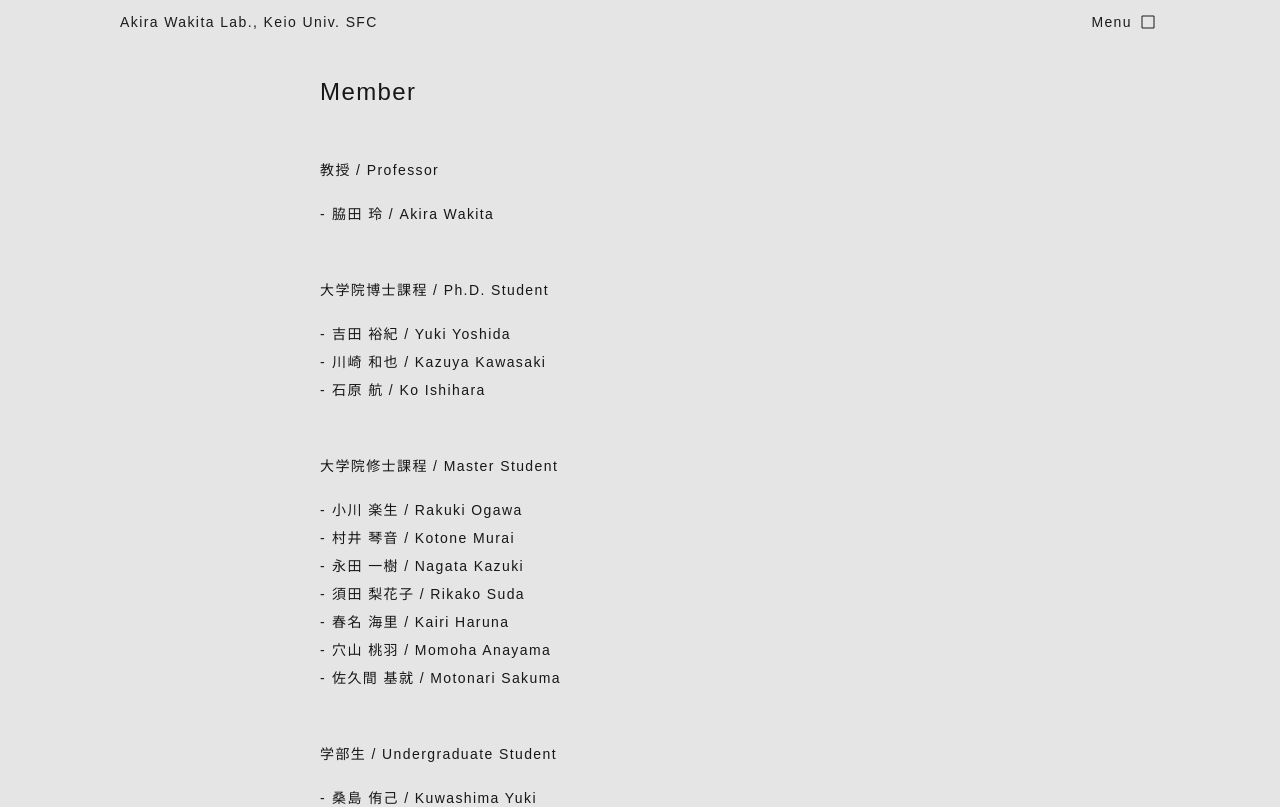
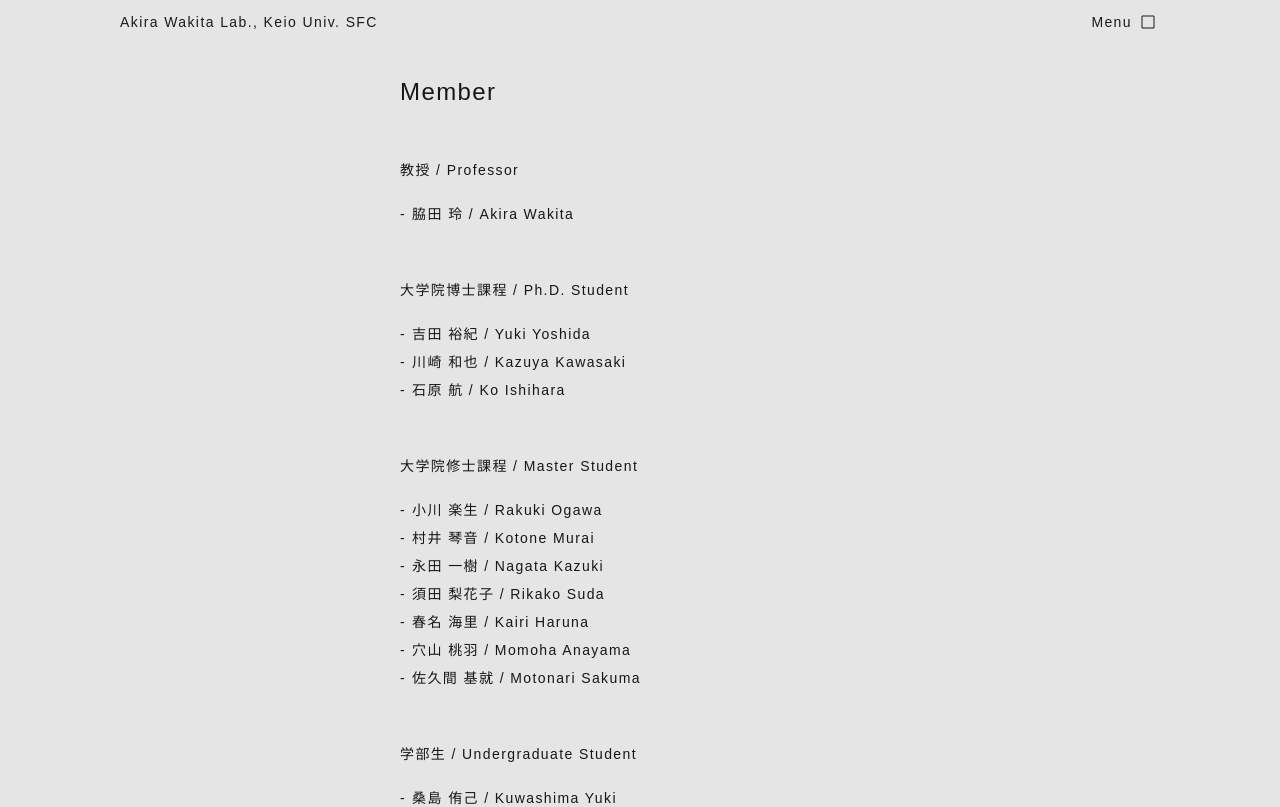
Before and after one commit to wakita-lab/web, a Next.js app: page /member in a window 1280 px wide. Shown: the top 807 px of the page. Built offline with nearby package versions, Linux system fonts and the light colour scheme; a web font is replaced by a local one.

Commit message:
fix: Adjust maximum width of MemberPage component from 2xl to lg

```diff
--- a/src/app/member/page.tsx
+++ b/src/app/member/page.tsx
@@ -21,7 +21,7 @@ export default function MemberPage() {
   }, {} as Record<string, typeof MEMBERS>);
 
   return (
-    <div className="mx-auto mb-24 mt-8 flex max-w-2xl flex-col justify-center gap-12 px-4 leading-loose">
+    <div className="mx-auto mb-24 mt-8 flex max-w-lg flex-col justify-center gap-12 px-4 leading-loose">
       <h1 className="bg-accent text-2xl font-medium">Member</h1>
 
       {roleOrder.map(role => {
```
